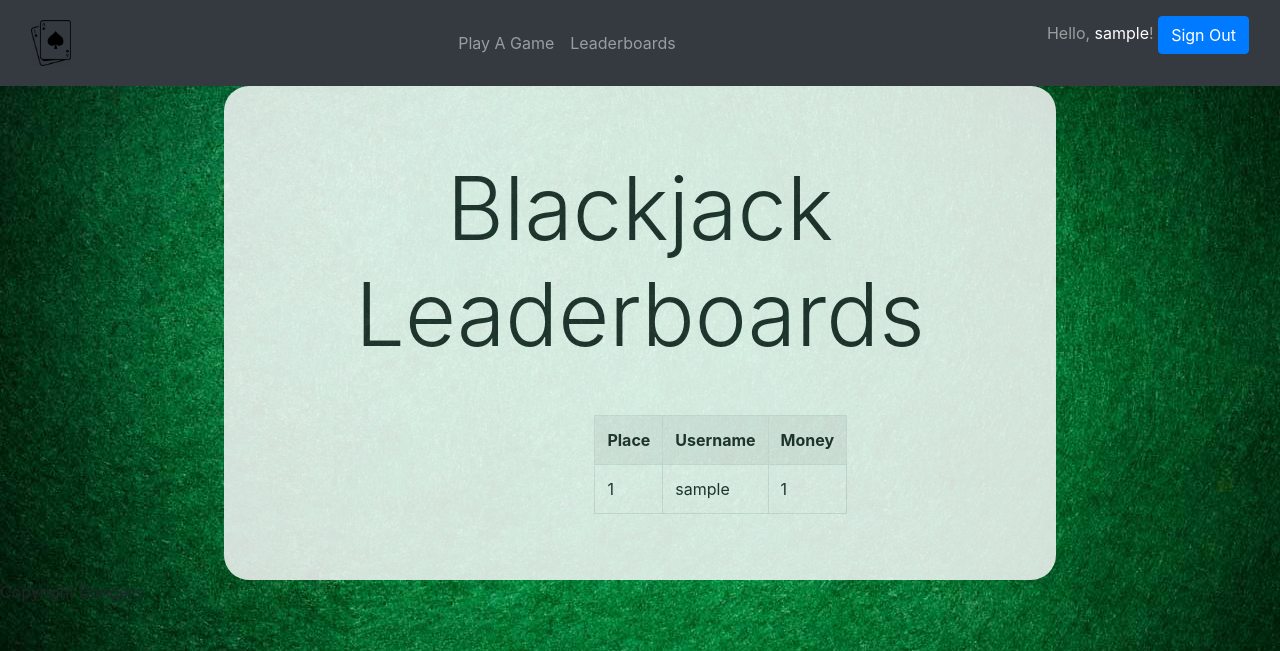
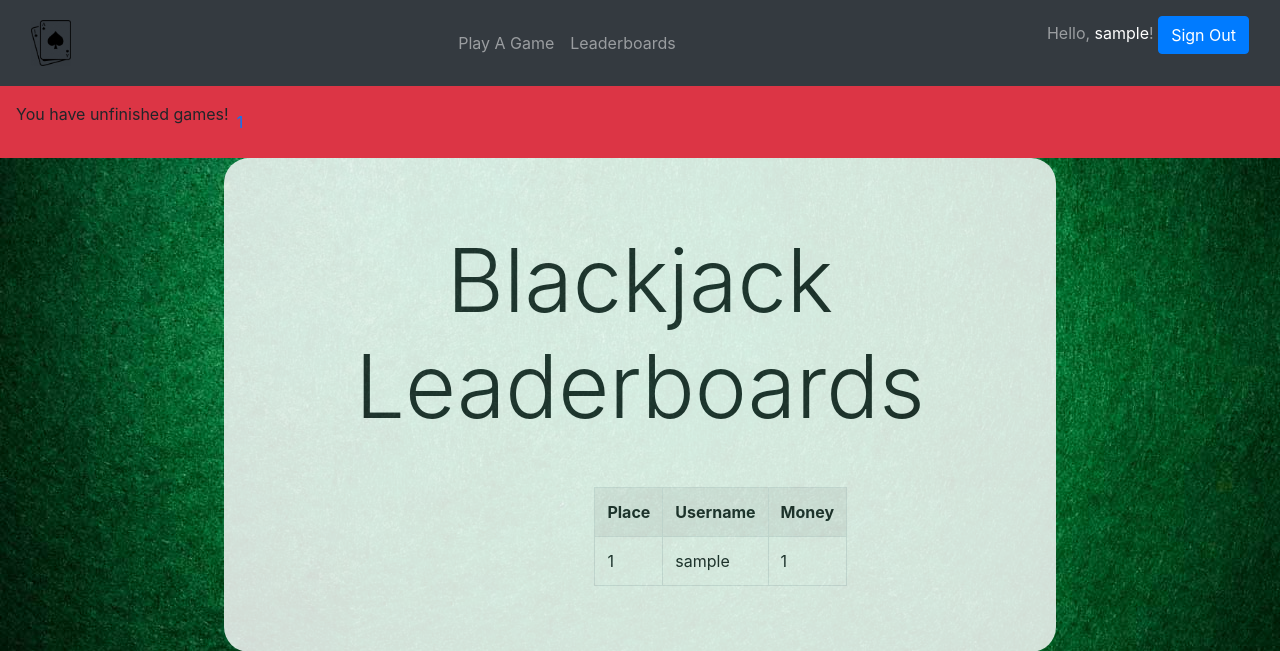
Before and after one commit to forsman5/blackjack, a Django app: page /leaderboard in a window 1280 px wide. Shown: the top 651 px of the page. Run offline with Django 3.2, Linux system fonts and the light colour scheme; a user stored in the database is signed in; tables that the repository leaves empty hold one stand-in row (values such as "Sample post"); some libraries are stand-ins or nearby versions.

Commit message:
added unfinished games warning

```diff
--- a/game/models.py
+++ b/game/models.py
@@ -18,8 +18,10 @@ class Profile(models.Model):
     # return a queryset of all games this user has not yet completed
     @property
     def unfinished_games(self):
-        # TODO: Implement
-        pass
+        # Cannot filter on property!
+        # thus, the condiition inside of this filter is reflective of the game.complete property
+        # this cannot be done because it would require the loading of the django object, instead of generating sql
+        return Game.objects.filter(user=self.user).exclude(deck__isnull=True)
 
     def __str__(self):
         return self.user.email
--- a/game/templates/leaderboard.html
+++ b/game/templates/leaderboard.html
@@ -15,7 +15,7 @@
       {% for profile in profiles %}
         <tr>
           <td>{{ forloop.counter }}</td>
-          <td>{{ profile.user.username }}</td>
+          <td>{{ profile.user.username }}</td> <!-- TODO: Link to -->
           <td>{{ profile.money }}</td>
         </tr>
       {% endfor %}
--- a/game/templates/partials/_header.html
+++ b/game/templates/partials/_header.html
@@ -27,3 +27,18 @@
     {% endif %}
   </div>
 </nav>
+{# user has unfinished games and not on a game page already #}
+{% if user.is_authenticated and user.profile.unfinished_games.count > 0 and not game %}
+  <nav class="navbar bg-danger navbar-expand-sm navbar-fixed-top">
+    <p class="navbar-text navbar-left">
+      You have unfinished games!
+    </p>
+    <ul class="navbar-nav">
+      {% for game in user.profile.unfinished_games %}
+        <li class="nav-item">
+          <a class="nav-link" href="{% url 'gamePage' game.id %}">{{ game.id }}</a>
+        </li>
+      {% endfor %}
+    </ul>
+  </nav>
+{% endif %}
```
